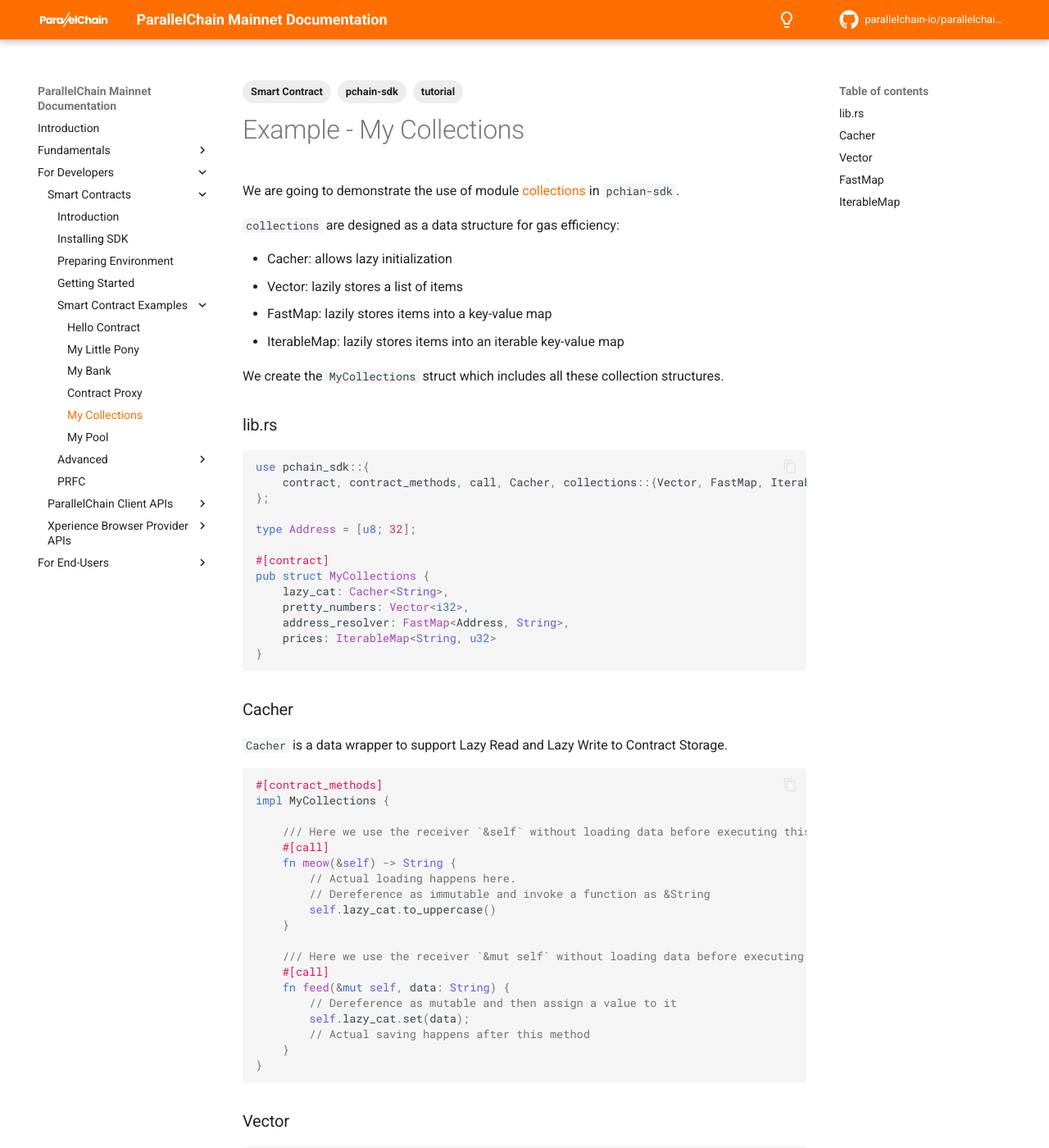
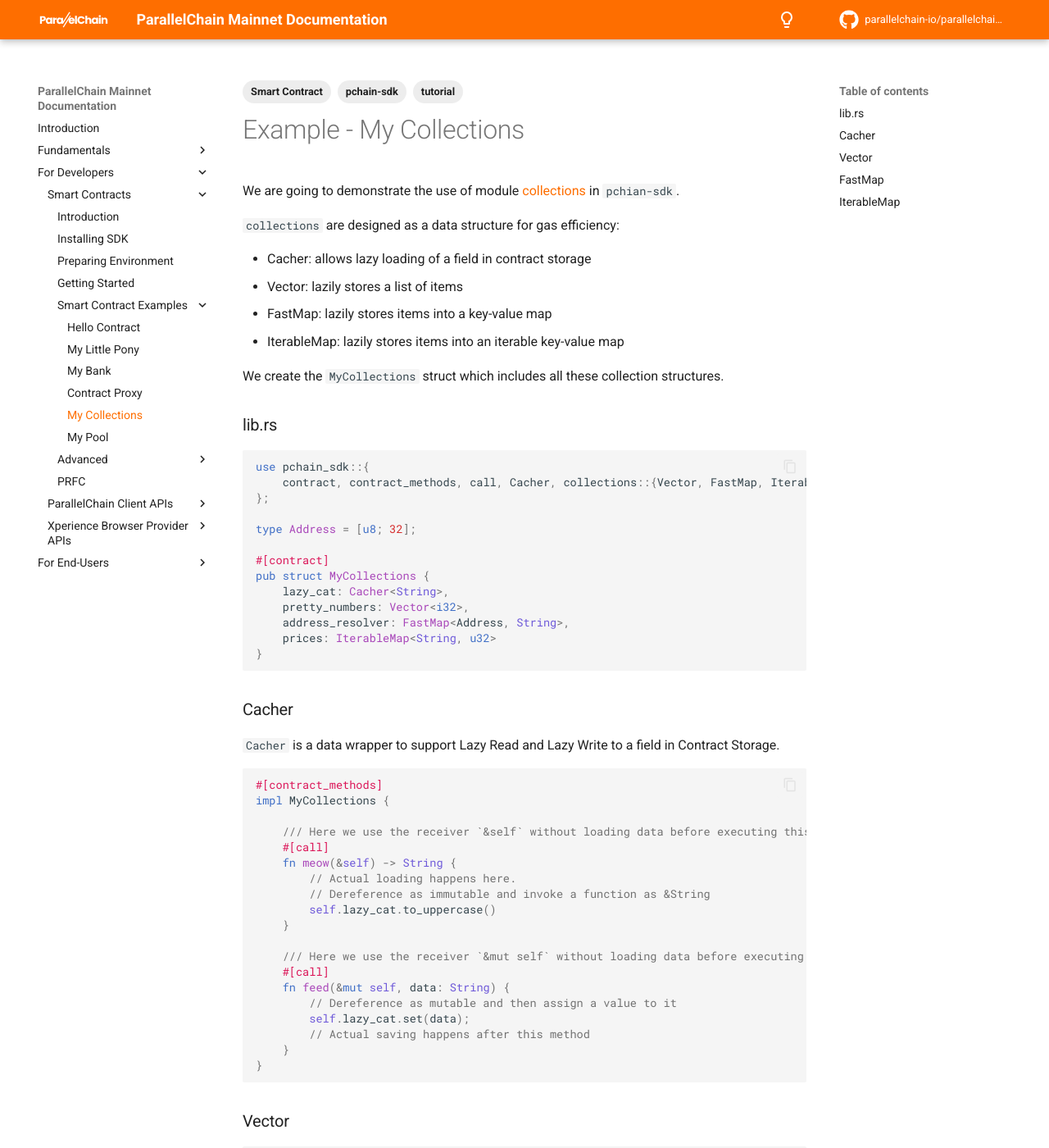
Before and after one commit to parallelchain-io/parallelchain-docs, an MkDocs documentation site: the page built from docs/for_developers/smart_contracts/smart_contract_examples/5_my_collections.md, in a window 1280 px wide and 1400 px high. Shown: the whole window at 82% size. Built offline with MkDocs 1.6.1 and Material for MkDocs 9.7.7, drawn with Linux system fonts in a browser that asks for light colours; comment, search, counter and statistics services are not loaded.

Commit message:
Clarify Cacher data structure explanation

````diff
--- a/docs/for_developers/smart_contracts/smart_contract_examples/5_my_collections.md
+++ b/docs/for_developers/smart_contracts/smart_contract_examples/5_my_collections.md
@@ -11,7 +11,7 @@
 
 `collections` are designed as a data structure for gas efficiency:
 
-- Cacher: allows lazy initialization
+- Cacher: allows lazy loading of a field in contract storage
 - Vector: lazily stores a list of items
 - FastMap: lazily stores items into a key-value map
 - IterableMap: lazily stores items into an iterable key-value map
@@ -37,7 +37,7 @@
 ```
 
 ### Cacher
-`Cacher` is a data wrapper to support Lazy Read and Lazy Write to Contract Storage.
+`Cacher` is a data wrapper to support Lazy Read and Lazy Write to a field in Contract Storage.
 
 ```rust
 #[contract_methods]
````
